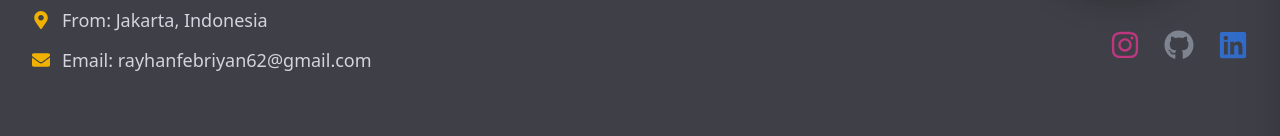
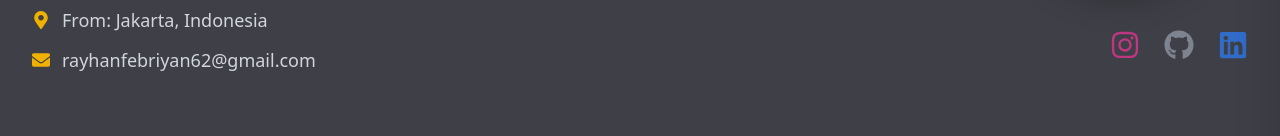
Before and after one commit to CardinalRPH/my-porto-v2, a React (Vite) app: page /profile in a window 1280 px wide. Shown: the part 425-561 px from the top of the page. Built offline with nearby package versions, Linux system fonts and the light colour scheme; no server answers.

Commit message:
feat: fix email variable and title

```diff
--- a/index.html
+++ b/index.html
@@ -4,7 +4,7 @@
     <meta charset="UTF-8" />
     <link rel="icon" type="image/svg+xml" href="/vite.svg" />
     <meta name="viewport" content="width=device-width, initial-scale=1.0" />
-    <title>my-porto-v2</title>
+    <title>Rayhan Febriyan Porto</title>
     <link href="https://fonts.googleapis.com/css2?family=Inter:wght@300;400;500;600;700&family=Fira+Code:wght@400;500;600&display=swap" rel="stylesheet">
   </head>
   <body>
--- a/src/components/homeComponents/CtaFooterSection.tsx
+++ b/src/components/homeComponents/CtaFooterSection.tsx
@@ -6,7 +6,7 @@ import FormField from './FormField';
 import type { DataFormProps } from '../../types/formTypes';
 import type { FieldErrors, UseFormRegister } from 'react-hook-form';
 
-const CtaFooterSection = ({ onSubmit, errors, register }: { onSubmit: FormEventHandler<HTMLFormElement>, errors: FieldErrors<DataFormProps>, register: UseFormRegister<DataFormProps> }) => {
+const CtaFooterSection = ({ onSubmit, errors, register, email }: { onSubmit: FormEventHandler<HTMLFormElement>, errors: FieldErrors<DataFormProps>, register: UseFormRegister<DataFormProps>, email: string }) => {
   const sectionRef = useRef<HTMLDivElement>(null);
 
 
@@ -87,8 +87,8 @@ const CtaFooterSection = ({ onSubmit, errors, register }: { onSubmit: FormEventH
             <p className="text-gray-400 max-w-xs mb-8 cta-text-item">
               Ready to collaborate or just want to chat about technology? Feel free to reach out and connect!
             </p>
-            <a href="mailto:rayhanfebriyan62@gmail.com" className="text-yellow-500 flex items-center group font-medium text-lg cta-text-item">
-              rayhanfebriyan62@gmail.com
+            <a href={`mailto:${email}`} className="text-yellow-500 flex items-center group font-medium text-lg cta-text-item">
+              {email}
               <span className="ml-2 transition-transform group-hover:translate-x-1"><FaArrowRight /></span>
             </a>
           </div>
--- a/src/pages/Home.tsx
+++ b/src/pages/Home.tsx
@@ -68,7 +68,7 @@ const Home = () => {
             <Journey />
 
             {/* Tambahkan CTA / Footer Section di sini */}
-            <CtaFooterSection errors={errors} onSubmit={handleSubmit(submitForm)} register={register} />
+            <CtaFooterSection errors={errors} onSubmit={handleSubmit(submitForm)} register={register} email={mainData.profile.email} />
             <EmailStatusModal isOpen={isModalOpen} onClose={closeModal} status={modalStatus} />
 
         </div>
--- a/src/pages/Profile.tsx
+++ b/src/pages/Profile.tsx
@@ -71,7 +71,7 @@ const Profile: React.FC = () => {
                             </div>
                             <div className="flex items-center text-gray-300">
                                 <FaEnvelope className="text-yellow-500 mr-3" />
-                                <span>Email: {mainData.profile.email}</span>
+                                <span><a href={`mailto:${mainData.profile.email}`} className='hover:text-yellow-500 active:text-yellow-600 duration-75 ease-in fa'>{mainData.profile.email}</a></span>
                             </div>
                         </div>
                     </div>
```
